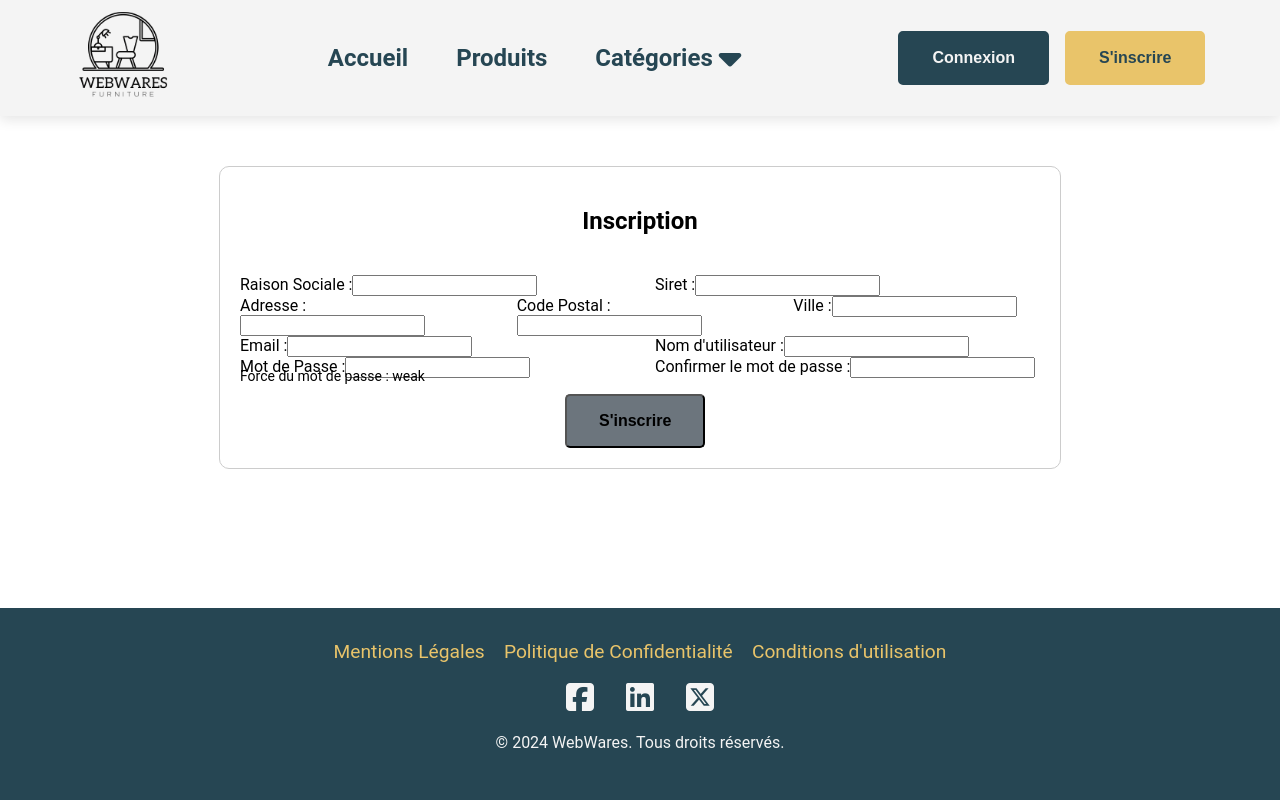
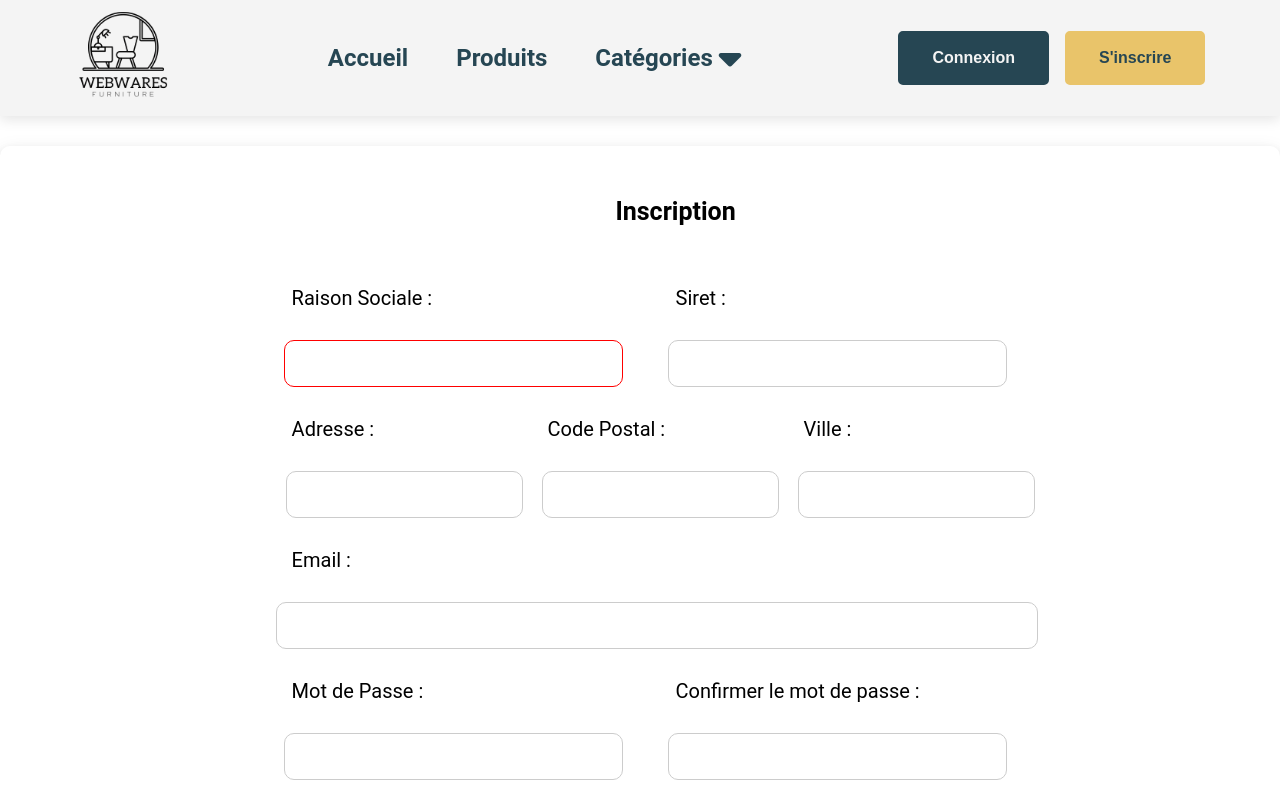
Before and after one commit to soulapj/WebWares, a Vue app: page /register in a window 1280 px wide. Shown: the top 800 px of the page. Built offline with nearby package versions, Linux system fonts and the light colour scheme.

Commit message:
Correction Registration - Page(travail non fini -  correction finale  ce soir

```diff
--- a/src/views/RegistrationPage.vue
+++ b/src/views/RegistrationPage.vue
@@ -1,12 +1,29 @@
 <template>
+  <div class="sheet">
     <div class="registration-page">
-        <h2>Inscription</h2>
+
+
         <form @submit.prevent="submitForm">
+
+          <h2 class="inscription-title">Inscription</h2>
+
           <div class="form-row-1">
 
             <div>
               <label for="raisonSociale">Raison Sociale :</label>
-              <input type="text" v-model="raisonSociale" id="raisonSociale" @input="checkRaisonSocialLength" :class="{'input-error': hasErrorRaisonSociale}" required />
+              <!-- <input type="text"
+              v-model="raisonSociale"
+              id="raisonSociale"
+              :class="{'input-error': !isValidRaisonSociale}"
+              required /> -->
+
+              <input type ="text"
+                v-model="raisonSociale"
+                id="raisonSociale"
+                :style="raisonSocialeBorderColor"
+                @focus="onFocus"
+                @blur="onBlur"
+                required />
             </div>
 
             <div>
@@ -42,11 +59,6 @@
               <input type="email" v-model="email" id="email" :class="{'input-error': hasErrorMail}" required />
             </div>
 
-            <div>
-              <label for="username">Nom d'utilisateur :</label>
-              <input type="text" v-model="username" id="username" @input="checkUsernameLength" :class="{'input-error': hasErrorUserName}" required />
-            </div>
-
           </div>
 
 
@@ -58,7 +70,11 @@
               @input="checkPassWordStrenght"
               :class="{'input-error': hasErrorPassword}"
               required />
-              <span class="password-strength" :style="passwordStrengthColor"> {{ passwordStrengthMessage }}</span>
+
+              <h3 v-if="motDePasse.length > 0"> Force du mot de passe : </h3>
+
+              <span class="password-strength" :style="passwordStrengthColor">
+                {{ passwordStrengthMessage }}</span>
             </div>
 
             <div>
@@ -68,9 +84,6 @@
 
           </div>
 
-          <div>
-              <h3>Force du mot de passe : {{passwordStrength}}</h3>
-          </div>
 
           <ButtonComponent
           @click="submitForm"
@@ -82,6 +95,10 @@
           />
         </form>
     </div>
+
+
+  </div>
+
 
     <ModalComponent :showModal="showModal" @close="showModal" color="{ backgroundColor:White}">
       <template #header>
@@ -119,6 +136,7 @@
         email: "",
         username: "",
         motDePasse: "",
+        isFocused: false,
         hasErrorRaisonSociale: false,
         hasErrorSiret: false,
         hasErrorAdresse: false,
@@ -149,6 +167,17 @@
         }
       },
 
+      raisonSocialeBorderColor(){
+        if(this.raisonSociale.length < 6){
+          return {color :'red', borderColor : 'red'};
+
+        }
+        else{
+          return {color : 'black', borderColor : 'black'};
+        }
+
+      },
+
       siretStrength(){
         if(this.siret.length < 14){
           return {color : 'red'};
@@ -158,8 +187,8 @@
           return {color : ''};
 
         }
+      },
 
-      }
 
 
     },
@@ -167,13 +196,19 @@
     methods: {
       ...mapActions(["registerUser"]),
 
+      onFocus(){
+        this.isFocused = true;
+      },
+      onBlur(){
+        this.isFocused = false;
+      },
+
       closeModal(){
         this.showModal = false;
       },
 
       checkDuplicateData(){
         const userWithEmail = this.$store.getters.getUtilisateurByEmail(this.email);
-        const userWithUsername = this.$store.getters.getUtilisateurByUsername(this.username);
         const userWithSiret = this.$store.getters.getUtilisateurBySiret(this.siret);
 
         if (userWithEmail){
@@ -183,12 +218,6 @@
           return false;
         }
 
-        if (userWithUsername){
-          this.hasErrorUserName = true;
-          this.errorMessage = "Un utilisateur avec ce nom d'utilisateur existe déjà.";
-          this.showModal = true;
-          return false;
-        }
 
         if (userWithSiret){
           this.hasErrorSiret = true;
@@ -232,14 +261,8 @@
       },
 
       checkRaisonSocialLength(){
-        if(this.raisonSociale.length < 3)
-        {
-          this.hasErrorRaisonSociale = true;
-        }
-        else
-        {
-          this.hasErrorRaisonSociale = false;
-        }
+        this.hasErrorRaisonSociale = this.raisonSociale.length < 6;
+
       },
 
       checkAdress()
@@ -276,10 +299,6 @@
           this.hasErrorVille = false;
         }
       },
-
-
-
-
 
       checkEmail(){
         const emailRegex = /^[a-zA-Z0-9._-]+@[a-zA-Z0-9.-]+\.[a-zA-Z]{2,6}$/;
@@ -335,7 +354,7 @@
         const passwordRegex = /^(?=.*[a-z])(?=.*[A-Z])(?=.*\d)[a-zA-Z\d]{8,}$/;
 
 
-        this.hasErrorRaisonSociale = this.raisonSociale.length < 3;
+        this.hasErrorRaisonSociale = this.checkRaisonSocialLength();
         this.hasErrorSiret = !siretRegex.test(this.siret);
         this.hasErrorAdresse = this.adresse.length < 5;
         this.hasErrorCodePostal = !codePostalRegex.test(this.codePostal);
@@ -424,24 +443,56 @@
   };
   </script>
 
-  <style scoped>
+  <style >
+
+  .input-error {
+    border: 1px solid red;
+  }
+
+  .sheet {
+    padding: 30;
+    max-width: 1400px;
+    width: 100%;
+    position: relative;
+    margin: 0 auto;
+    margin-top: 30px;
+    margin-bottom: 30px;
+    border-style: none;
+    border-radius: 10px;
+    box-shadow: 0 4px 8px rgba(0, 0, 0, 0.1), 0 6px 20px rgba(0, 0, 0, 0.1);
+  }
+
+  .inscription-title{
+    text-align: center;
+    position: relative;
+    font-size: 25px;
+    margin-bottom: 80px;
+    top: 20px;
+  }
 
   .registration-page {
-  width: 100%;
-  max-width: 800px;
-  margin: 50px auto;
-  padding: 20px;
+    margin-left: 22%;
+    display: flex;
+    flex-direction: column;
+    width: 60%;
+    padding: 10px;
+  }
+
+
+  .registration-page input  {
+  width: 80%;
+  margin: 30px auto;
+  margin-left : -2%;
+  padding: 15px;
   border: 1px solid #ccc;
   border-radius: 10px;
   display: grid;
   grid-template-columns: repeat(3, 1fr);
-  gap: 20px;
 
   }
 
-  .registration-page h2 {
-    grid-column: span 3;
-    text-align: center;
+  .registration-page label {
+    font-size: 20px;
   }
 
   .registration-page form {
@@ -453,27 +504,30 @@
   .form-row-1{
     display: grid;
     grid-template-columns: repeat(2, 1fr);
-    gap: 30px;
   }
 
   .form-row-2{
     display: grid;
     grid-template-columns: repeat(3, 1fr);
-    gap: 30px;
-
   }
 
   .form-row-3{
     display: grid;
-    grid-template-columns: repeat(2, 1fr);
-    gap: 30px;
+    grid-template-columns: repeat(1, 1fr);
+  }
+
+  .form-row-3 input {
+    width: 95%;
   }
 
   .form-row-4{
     display: grid;
     grid-template-columns: repeat(2, 1fr);
-    gap: 30px;
     align-items: start;
+  }
+
+  .form-row-4 h3{
+    font-size: 20px;
   }
 
   .registration-page h3 {
@@ -486,6 +540,7 @@
   .password-strength {
     font-weight: bold;
     min-height: 20px;
+    font-size: 24px;
   }
 
   .submit-button {
```
